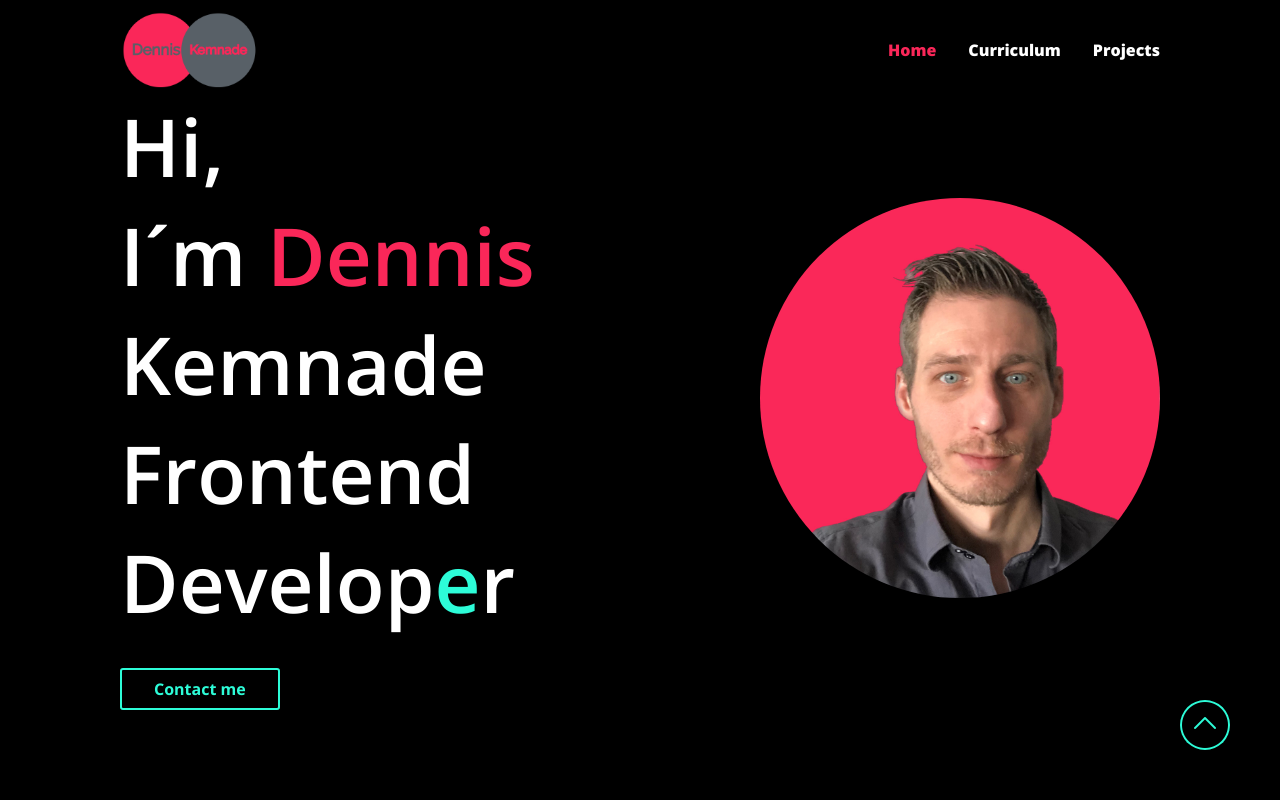
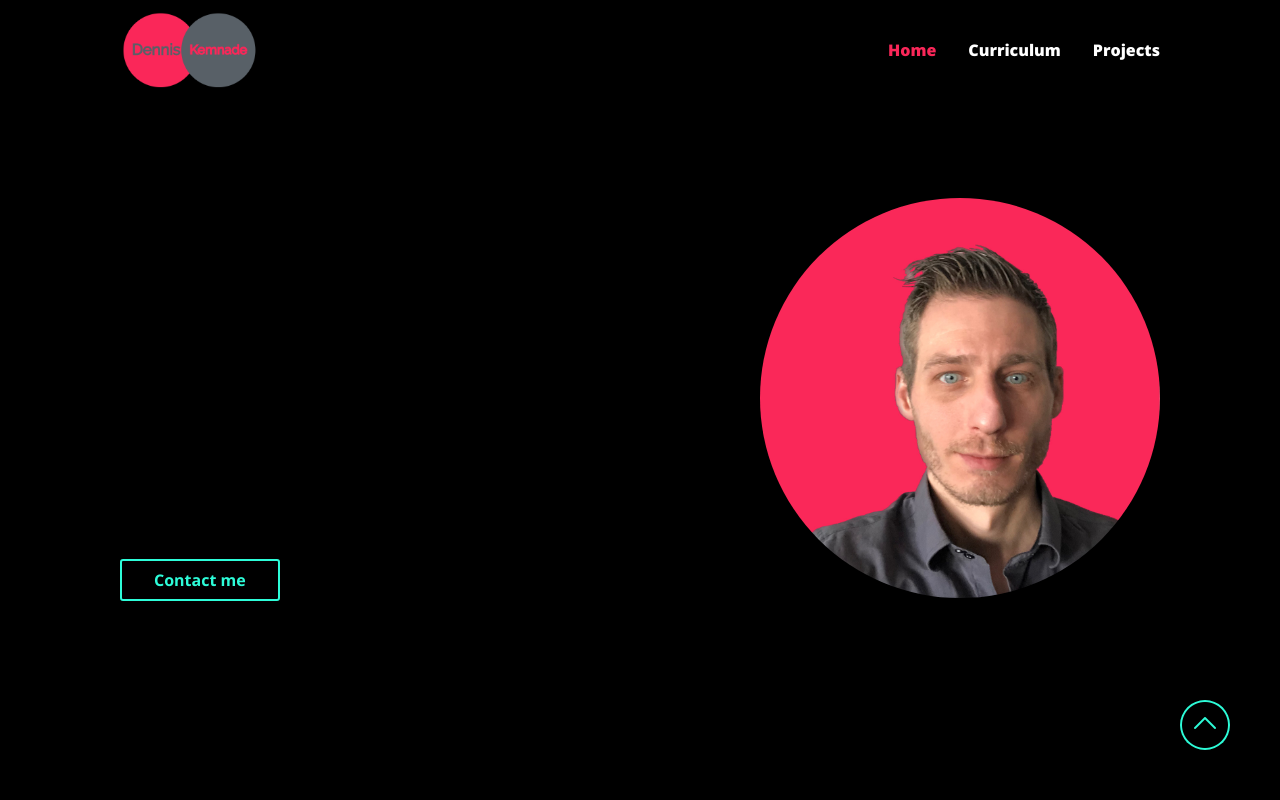
Before and after one commit to k-webdev/denniskemnade.de, an Angular app: page / in a window 1280 px wide. Shown: the top 800 px of the page. Built offline with nearby package versions, Linux system fonts and the light colour scheme.

Commit message:
addet textanimation in landing area

```diff
--- a/src/app/landing/landing.component.html
+++ b/src/app/landing/landing.component.html
@@ -1,9 +1,9 @@
 <!-- Landing Element -->
 <div class="container-landing">
     <div class="landing-left">
-        <p>Hi,</p>
-        <p>I´m <span class="colored-name">Dennis</span> Kemnade</p>
-        <p>Frontend Develop<span class="colored-letter">e</span>r</p>
+        <p *ngIf="animateGreetingLine1" class="animate-text time1">Hi,</p>
+        <p *ngIf="animateGreetingLine2" class="animate-text time2">I´m <span class="colored-name">Dennis</span> Kemnade</p>
+        <p *ngIf="animateGreetingLine3" class="animate-text time3">Frontend Develop<span class="colored-letter">e</span>r</p>
         <a class="btn-primary-default" style="margin-top: 32px;" href="#contact-me">Contact me</a>
     </div>
     <div>
--- a/src/app/landing/landing.component.scss
+++ b/src/app/landing/landing.component.scss
@@ -1,3 +1,9 @@
+/* testarea=================== */
+
+
+
+/* =============================== */
+
 /* Landing =============================== */
 body {
     margin: 0;
@@ -39,6 +45,74 @@ body {
     justify-content: center;
     align-items: flex-start;
 }
+
+/* Test===== */
+
+.animate-text{
+    overflow: hidden;
+    word-wrap: break-word;
+    white-space: nowrap;
+}
+
+.time1{
+    animation: typing1 0.5s steps(3) forwards;
+}
+
+@keyframes typing1 {
+    0%{
+        width: 0;
+
+        border-right: solid 4px #2DFCD8;
+    }
+    90%{
+        width: 3ch;
+        border-right: solid 4px #2DFCD8;
+    }
+    100%{
+        border: none;
+    }
+}
+
+.time2{
+    animation: typing2 2s steps(18) forwards;
+    border-left: none !important;
+}
+
+@keyframes typing2 {
+    0%{
+        width: 0;
+
+        border-right: solid 4px #2DFCD8;
+    }
+    90%{
+        width: 18ch;
+        border-right: solid 4px #2DFCD8;
+    }
+    100%{
+        border: none;
+    }
+}
+
+.time3{
+    animation: typing3 2s steps(17) forwards;
+}
+
+@keyframes typing3 {
+    0%{
+        width: 0;
+
+        border-right: solid 4px #2DFCD8;
+    }
+    90%{
+        width: 17ch;
+        border-right: solid 4px #2DFCD8;
+    }
+    100%{
+        border: none;
+    }
+}
+
+/* ========= */
 
 .landing-img {
     height: 400px;
--- a/src/app/landing/landing.component.ts
+++ b/src/app/landing/landing.component.ts
@@ -5,30 +5,55 @@ import { Component, OnInit } from '@angular/core';
   templateUrl: './landing.component.html',
   styleUrls: ['./landing.component.scss']
 })
-export class LandingComponent implements OnInit  {
+export class LandingComponent implements OnInit {
 
   visibleAngular = true;
   visibleJavaScript = true;
+  animateGreetingLine1 = false;
+  animateGreetingLine2 = false;
+  animateGreetingLine3 = false;
+  animateContactButton = false;
 
   constructor() {
   }
 
   ngOnInit(): void {
+    this.animateGreetingLineOne();
+    this.animateGreetingLineTwo();
+    this.animateGreetingLineThree();
   }
 
-  showAllProjects(){
+  animateGreetingLineOne(){
+    this.animateGreetingLine1 = true;
+  }
+
+  animateGreetingLineTwo(){
+    setTimeout(()=>{
+      this.animateGreetingLine2 = true;
+    },1000);
+  }
+
+  animateGreetingLineThree(){
+    setTimeout(()=>{
+      this.animateGreetingLine3 = true;
+    },3000);
+  }
+
+  showAllProjects() {
     this.visibleAngular = true;
     this.visibleJavaScript = true;
   }
 
 
-  showElementAngular(){
+  showElementAngular() {
     this.visibleAngular = true;
     this.visibleJavaScript = false;
   }
 
-  showElementJavaScript(){
+  showElementJavaScript() {
     this.visibleJavaScript = true;
     this.visibleAngular = false;
   }
+
+
 }
```
